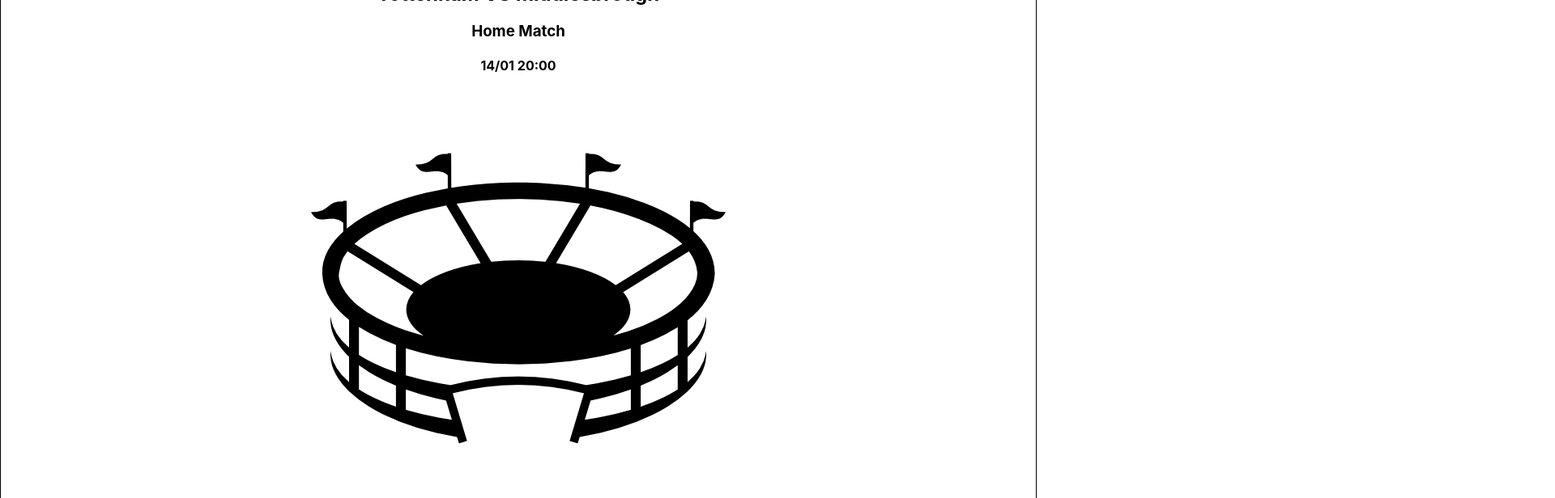
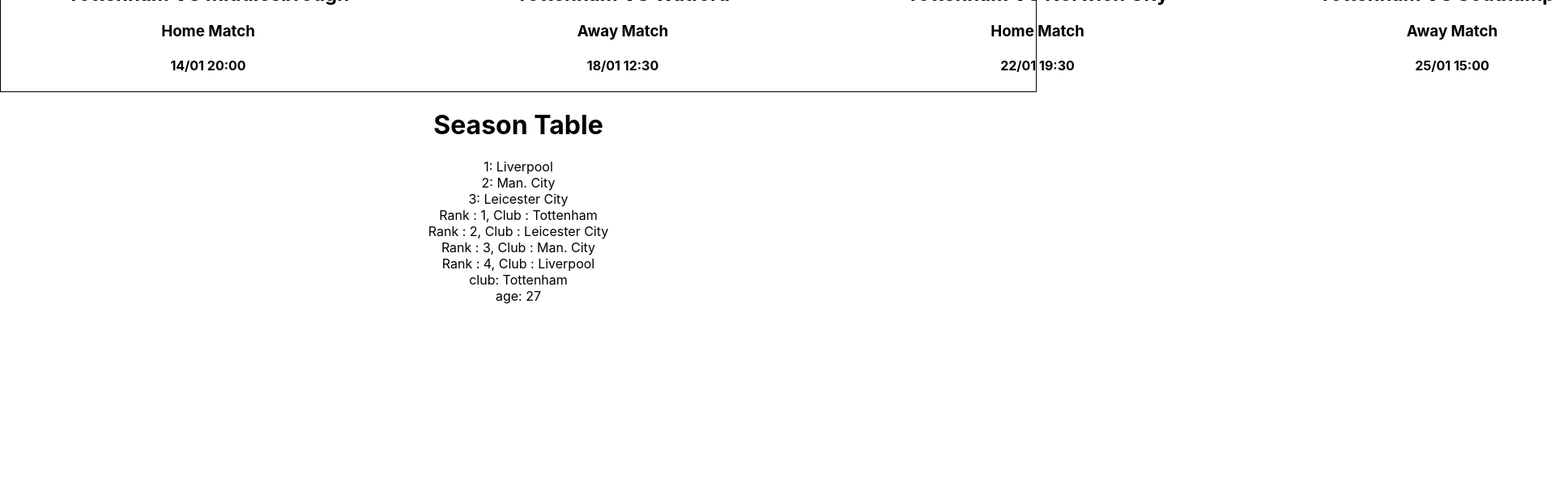
Before and after one commit to KainyRyu/ReactJS, a React (Create React App) app: page / in a window 1280 px wide. Shown: the part 2073-2689 px from the top of the page at 81% size, 1920 px wide, since content can reach past the window. After the commit the page ends 2489 px from the top, so only its background shows below. Built offline with nearby package versions, Linux system fonts and the light colour scheme.

Commit message:
Training : Iterating

```diff
--- a/src/App.css
+++ b/src/App.css
@@ -29,3 +29,8 @@
   display: flex;
   justify-content: space-evenly;
 }
+
+.matches {
+  display: flex;
+  justify-content: space-around;
+}
--- a/src/App.js
+++ b/src/App.js
@@ -8,6 +8,7 @@
 import Harry from './images/harry.png';
 import { Player, Match } from './tutorial/2props';
 import { Goals, Pos } from './tutorial/3conditional';
+import { Clubs, ClubResult, ThePlayer } from './tutorial/4loops';
 import './App.css';
 
 function App() {
@@ -60,6 +61,15 @@
             <Match match='home' versus={'Norwich City'} date={norwich} time='19:30' />
             <Match match='away' versus={'Southampton'} date={southampton} time='15:00' />
         </div>
+        <div className='table'>
+          <h1>Season Table</h1>
+          <Clubs />
+          <ClubResult />
+          <ThePlayer />
+          <br/>
+          <br/>
+          {/* <ResultReverse /> */}
+        </div>
       </body>
     </div>
   );
--- a/src/tutorial/2props.js
+++ b/src/tutorial/2props.js
@@ -8,7 +8,7 @@
 function Player({name, position, image, budweiserGoal, goals, appearances}) {
     return(
         <div className='player'>
-            <img src={image} />
+            <img src={image} alt={name}/>
             <h1>{name}</h1>
             <p>
                 Position : {position}<br/>
@@ -23,7 +23,7 @@
 function Match({ match, versus, date, time }) {
     return(
         <div className='match'>
-            <img src={Stadium} />
+            <img src={Stadium} alt='stadium'/>
             <h2>Tottenham VS {versus}</h2>
             <HomeOrAway match={match} />
             <h4>{date} {time}</h4>
--- a/src/tutorial/3conditional.js
+++ b/src/tutorial/3conditional.js
@@ -36,9 +36,9 @@
 function Pos(props){
     return(
         <label>Season Rank : {
-            props.rank == 2 ?
+            props.rank === 2 ?
                 '2nd' :
-                props.rank == 3 ?
+                props.rank === 3 ?
                     '3rd' :
                     props.rank > 3?
                         'Out of ranks. Comon Hotspurs!!' :
--- /dev/null
+++ b/src/tutorial/4loops.js
@@ -0,0 +1,85 @@
+import React from "react";
+import "../App.css";
+export { Clubs, ClubResult, ThePlayer };
+
+function Clubs() {
+  return (
+    <div>
+      <Epl clubs={["1: Liverpool", "2: Man. City", "3: Leicester City"]} />
+    </div>
+  );
+}
+
+function Epl(props) {
+  return (
+    <div>
+      {props.clubs.map(club => (
+        <div key={club}>{club}</div>
+      ))}
+    </div>
+  );
+}
+
+function ClubResult() {
+  return (
+    <div>
+         {/* <Results */}
+        <ResultReverse
+            clubresults={[
+                { name: "Liverpool", win: 21, lose: 0 },
+                { name: "Man. City", win: 15, lose: 5 },
+                { name: "Leicester City", win: 14, lose: 6 },
+                { name: "Tottenham", win: 8, lose: 8 }
+            ]} />
+    </div>
+  );
+}
+
+function ResultReverse(props) {
+    return (
+        <div>{
+            props.clubresults
+                .reverse()
+                .map((result, index) => (
+                <div key={result.name}>
+                    Rank : {index + 1},
+                    Club : {result.name}
+                </div>
+            ))
+        }</div>
+  );
+}
+
+// function Results(props) {
+//   return (
+//     <div>
+//       {props.clubresults
+//         .filter(result => result.win > 10)
+//         .map(result => (
+//           <div key={result.name}>
+//             Club : {result.name}, Win : {result.win}, Lost : {result.lose}
+//           </div>
+//         ))}
+//     </div>
+//   );
+// }
+
+function ThePlayer() {
+  return (
+    <div>
+      <BestPlayer details={{ club: "Tottenham", age: 27 }} />
+    </div>
+  );
+}
+
+function BestPlayer(props) {
+  return (
+    <div>
+      {Object.keys(props.details).map(key => (
+        <div key={key}>
+          {key}: {props.details[key]}
+        </div>
+      ))}
+    </div>
+  );
+}
```
